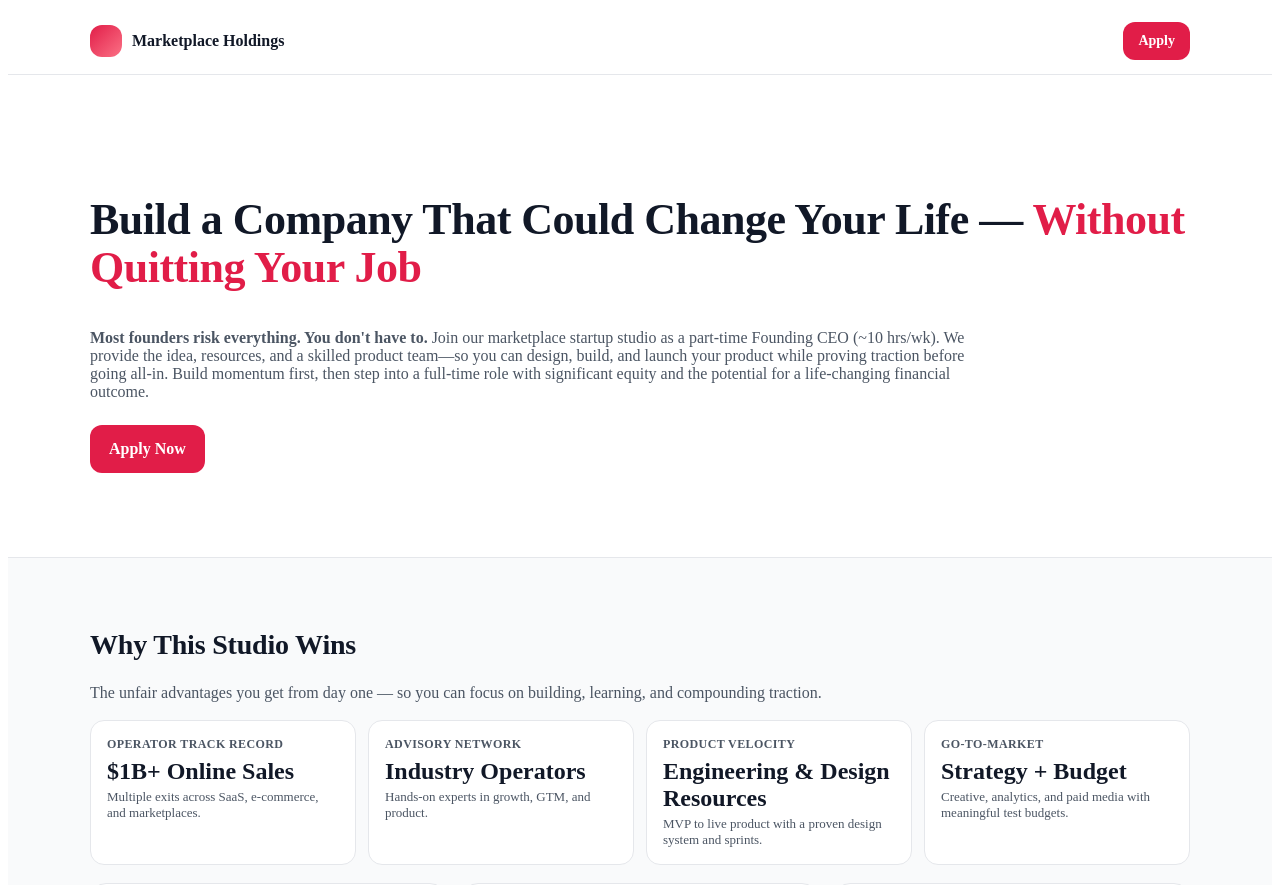
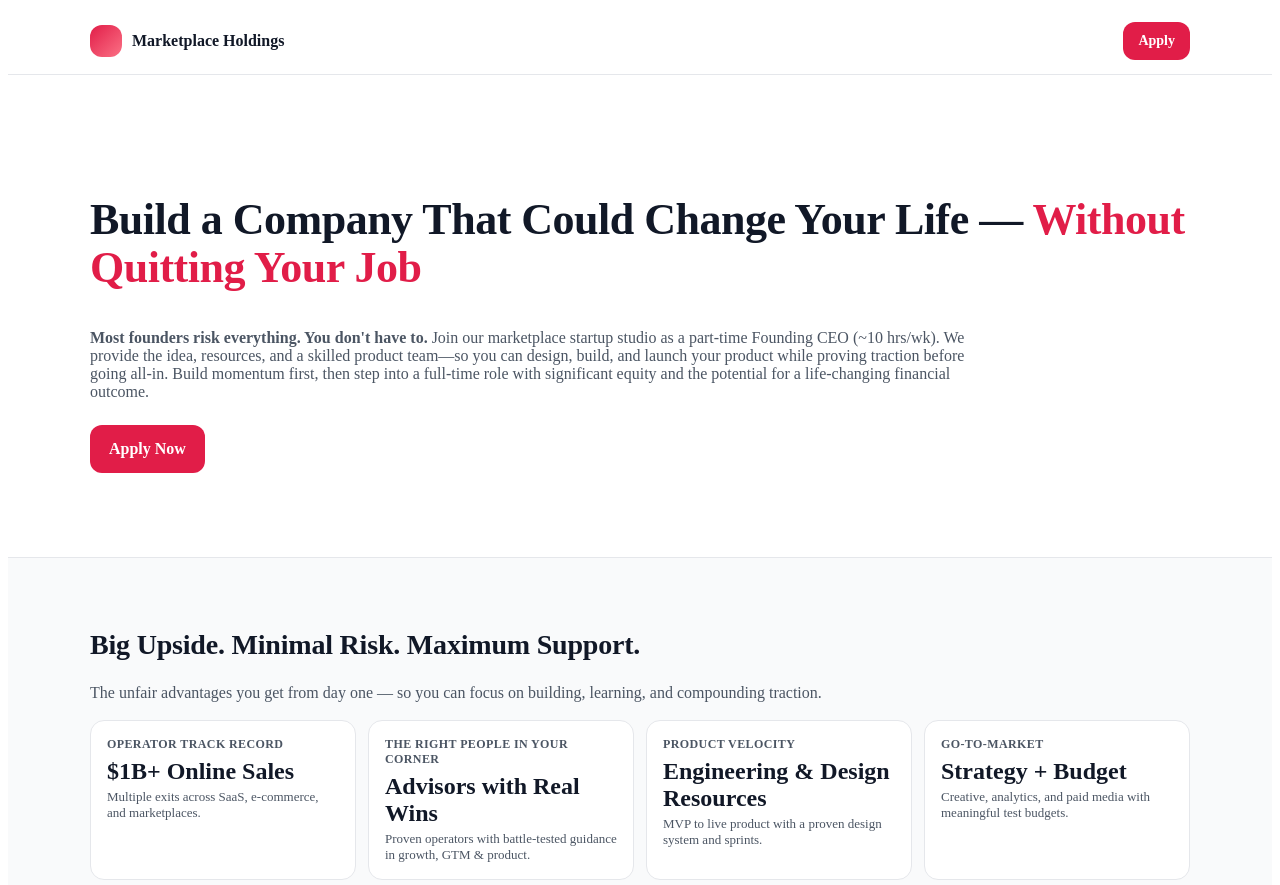
Before and after one commit to marketplaceholdings/marketplace-holdings-site, a React (Vite) app in the folder marketplace-holdings-site/: page / in a window 1280 px wide. Shown: the top 885 px of the page. Built offline with nearby package versions, Linux system fonts and the light colour scheme.

Commit message:
Update App.jsx

```diff
--- a/marketplace-holdings-site/src/App.jsx
+++ b/marketplace-holdings-site/src/App.jsx
@@ -188,7 +188,7 @@ export default function App() {
       <section id="why-us" style={{ borderTop: `1px solid ${theme.border}`, background: theme.bgAlt }}>
         <Container>
           <div style={{ padding: "48px 0" }}>
-            <H2>Why This Studio Wins</H2>
+            <H2>Big Upside. Minimal Risk. Maximum Support.</H2>
             <p style={{ marginTop: 8, color: theme.subtext, maxWidth: 900 }}>
               The unfair advantages you get from day one — so you can focus on building, learning, and compounding traction.
             </p>
@@ -200,9 +200,9 @@ export default function App() {
                 <div style={{ fontSize: 13, color: theme.subtext, marginTop: 4 }}>Multiple exits across SaaS, e-commerce, and marketplaces.</div>
               </div>
               <div style={{ border: `1px solid ${theme.border}`, borderRadius: 14, padding: 16, background: "#fff" }}>
-                <div style={{ fontSize: 12, fontWeight: 800, color: theme.subtext, letterSpacing: .4, textTransform: "uppercase" }}>Advisory Network</div>
-                <div style={{ fontSize: 24, fontWeight: 900, marginTop: 6, color: theme.text }}>Industry Operators</div>
-                <div style={{ fontSize: 13, color: theme.subtext, marginTop: 4 }}>Hands-on experts in growth, GTM, and product.</div>
+                <div style={{ fontSize: 12, fontWeight: 800, color: theme.subtext, letterSpacing: .4, textTransform: "uppercase" }}>The Right People in Your Corner</div>
+                <div style={{ fontSize: 24, fontWeight: 900, marginTop: 6, color: theme.text }}>Advisors with Real Wins</div>
+                <div style={{ fontSize: 13, color: theme.subtext, marginTop: 4 }}>Proven operators with battle-tested guidance in growth, GTM & product.</div>
               </div>
               <div style={{ border: `1px solid ${theme.border}`, borderRadius: 14, padding: 16, background: "#fff" }}>
                 <div style={{ fontSize: 12, fontWeight: 800, color: theme.subtext, letterSpacing: .4, textTransform: "uppercase" }}>Product Velocity</div>
```
